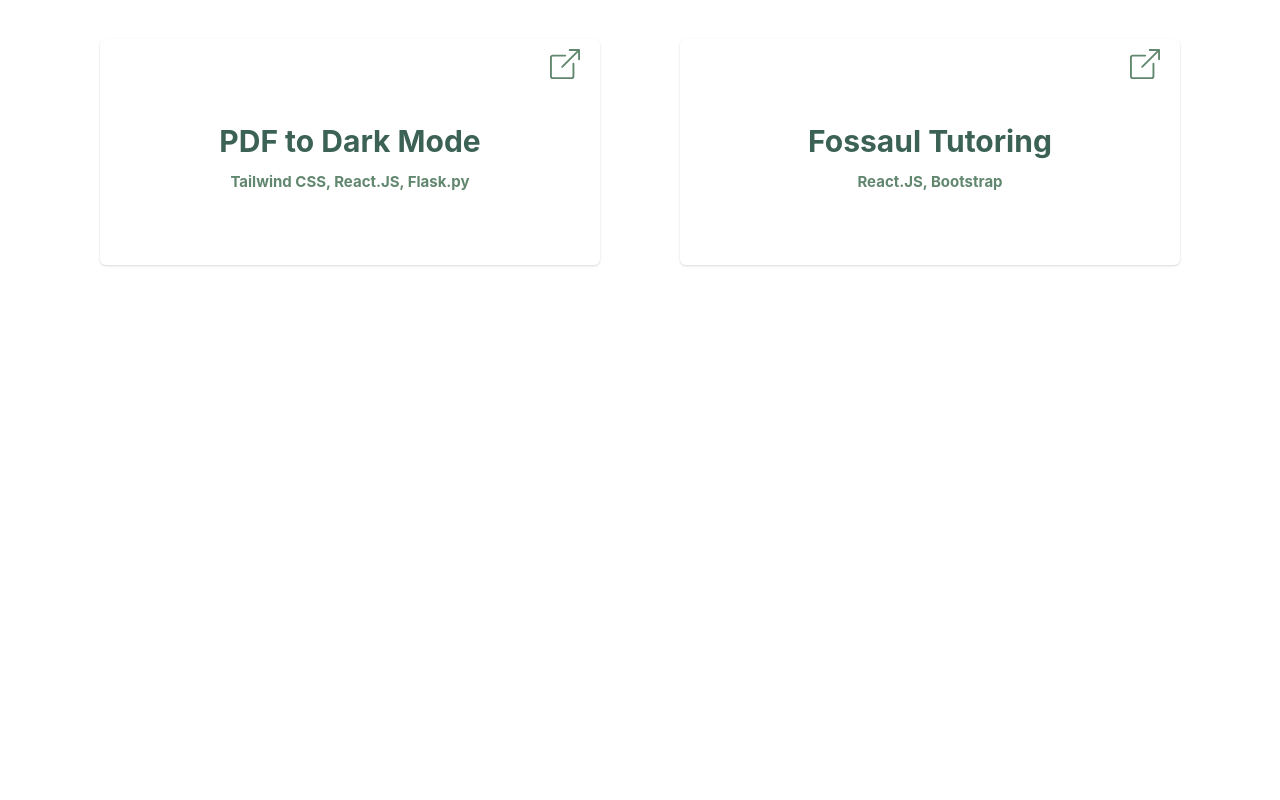
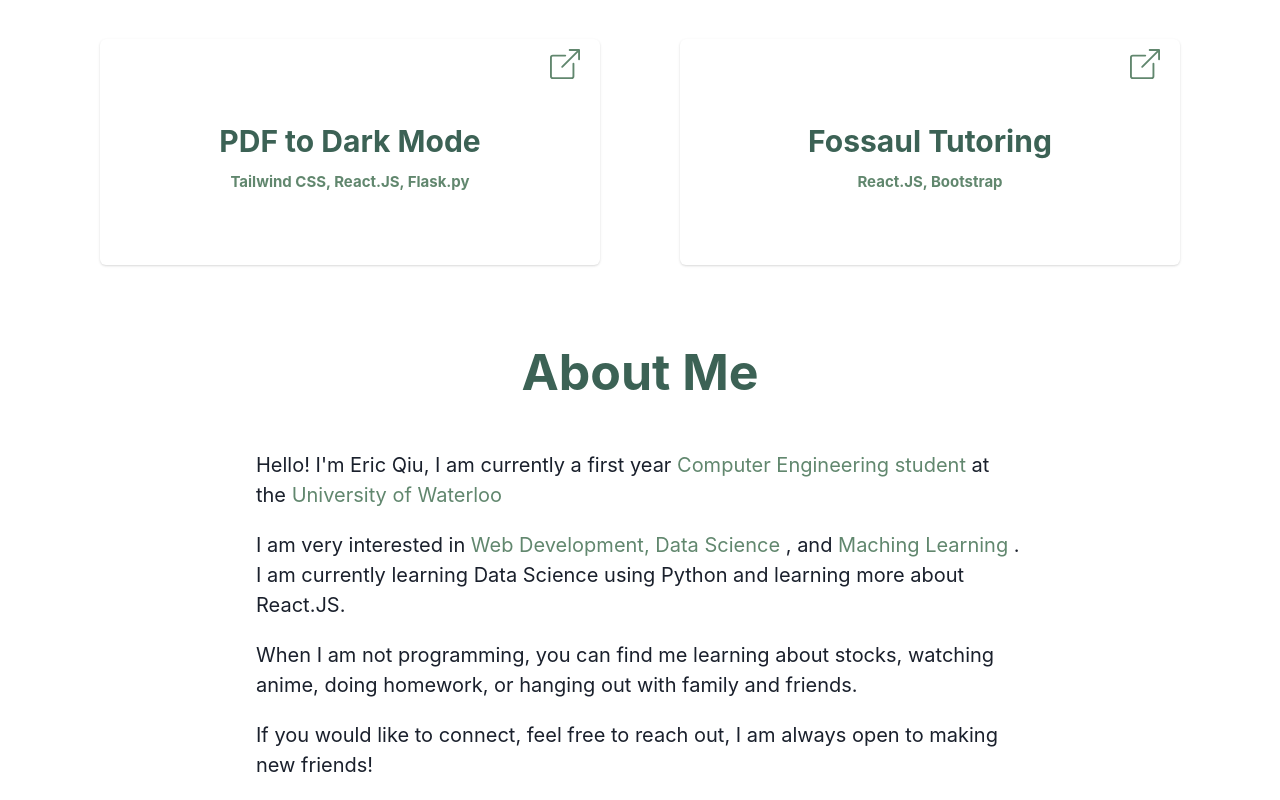
Before and after one commit to ericqiu04/ericqiu04.github.io, a React (Create React App) app: page / in a window 1280 px wide. Shown: the part 905-1705 px from the top of the page. Before the commit the page ends 1210 px from the top, so only its background shows below. Built offline with nearby package versions, Linux system fonts and the light colour scheme.

Commit message:
finished about me section and created contact form file

```diff
--- a/src/App.js
+++ b/src/App.js
@@ -3,8 +3,8 @@ import Navbar from "./components/beginning/Navbar";
 import Home from "./components/beginning/home";
 import '../src/styles.css'
 import { Projects } from "./components/projects/projects";
-import PCard from "./components/projects/projectCard";
-import PCardExpand from "./components/projects/projectCardExpand";
+
+import { About } from "./components/about-me/about";
 const App = () => {
   return (
     // eslint-disable-next-line
@@ -12,6 +12,7 @@ const App = () => {
       <Navbar />
       <Home />
       <Projects/>
+      <About/>
     </div>
 
 
--- a/src/components/about-me/about.js
+++ b/src/components/about-me/about.js
@@ -1,3 +1,42 @@
+import { Box, Flex, Text, VStack } from "@chakra-ui/react"
+
 export const About = () => {
+    return (
+        <>
 
+            <Flex justifyContent="center" >
+                <VStack spacing = {20}>
+                    <Box mt={30} justifyItems="center" w='60%' align='left' >
+                        <Box align='center' pb = {10}>
+                            <Text fontSize={50} as='b' color="#3C6255" display="box">
+                                About Me
+                            </Text>
+                        </Box>
+
+
+                            <Text fontSize={20} pb = {5} >
+                                Hello! I'm Eric Qiu, I am currently a first year <Flex color="#61876E" display="inline">Computer Engineering student</Flex> at the <Flex color="#61876E" display="inline">University of Waterloo</Flex>
+                            </Text>
+                            <Text fontSize={20} pb = {5}>
+                                I am very interested in <Flex color="#61876E" display="inline">Web Development, Data Science </Flex>, and <Flex color="#61876E" display="inline"> Maching Learning </Flex>. I am currently learning Data Science using Python and learning more about React.JS.
+                            </Text>
+                            <Text fontSize={20} pb = {5}>
+                                When I am not programming, you can find me learning about stocks, watching anime, doing homework, or hanging out with family and friends.
+                            </Text>
+                            <Text fontSize={20} pb = {5}>
+                                If you would like to connect, feel free to reach out, I am always open to making new friends!
+                            </Text>
+
+                    </Box>
+                </VStack>
+            </Flex>
+
+
+
+
+        </>
+
+
+
+    )
 }
--- a/src/components/beginning/Navbar.js
+++ b/src/components/beginning/Navbar.js
@@ -1,8 +1,8 @@
-import { Flex, Icon, IconButton, Text, Collapse, Slide } from '@chakra-ui/react'
+import { Flex, Icon, IconButton, Text,  Slide } from '@chakra-ui/react'
 import { HamburgerIcon, CloseIcon } from '@chakra-ui/icons'
 import { FaGithub, FaLinkedin } from 'react-icons/fa'
 import { HiDocumentText } from 'react-icons/hi'
-import { useColorMode, useColorModeValue } from '@chakra-ui/react'
+import { useColorModeValue } from '@chakra-ui/react'
 import { HStack } from '@chakra-ui/react'
 import { useDisclosure, Image } from '@chakra-ui/react'
 import { motion } from "framer-motion";
@@ -15,10 +15,11 @@ import icon from '../../matcha-tea-icon.png'
 import { Box } from '@chakra-ui/react'
 const Navbar = () => {
     const { isOpen, onToggle } = useDisclosure()
-    const { colorMode, toggleColorMode } = useColorMode()
+    {//const { colorMode, toggleColorMode } = useColorMode()
+    }
     const color = useColorModeValue('black', 'white')
     const textCol = useColorModeValue('#61876E', '#A6BB8D')
-    const handleClick = () => {
+    {/*const handleClick = () => {
         toggleColorMode();
         const styleEl = document.createElement('style');
         const cssText = document.createTextNode(
@@ -29,7 +30,7 @@ const Navbar = () => {
         setTimeout(() => {
             document.head.removeChild(styleEl);
         }, 300);
-    };
+    };*/}
     return (
         <Box maxW='100%' p={4} color={color} sx={{ position: '-webkit-sticky', /* Safari */ position: 'sticky', top: '0', }} backdropBlur="20px" zIndex={100} position='relative' >
             <Flex alignItems="center" justify="space-between" ml={['5px', '5px', '20px', '20px']} mr={['5px', '5px', '20px', '20px']}>
--- a/src/components/projects/projectCard.js
+++ b/src/components/projects/projectCard.js
@@ -1,8 +1,6 @@
-import { Card, CardBody, Text, Image, Stack, Heading, useColorModeValue, Icon } from "@chakra-ui/react"
-import { ArrowForwardIcon } from "@chakra-ui/icons"
+import { Card, CardBody, Text, Stack, Heading, useColorModeValue, Icon } from "@chakra-ui/react"
 import { BsBoxArrowUpRight } from "react-icons/bs"
 import { useState } from "react"
-import { MotionConfig } from "framer-motion"
 import { motion } from "framer-motion"
 import '../../styles.css'
 const PCard = (info) => {
--- a/src/components/projects/projectCardExpand.js
+++ b/src/components/projects/projectCardExpand.js
@@ -1,4 +1,4 @@
-import { HStack, Card, CardBody, Text, Stack, Heading, useColorModeValue, Icon, Center, IconButton, Image } from "@chakra-ui/react"
+import { HStack, Card, CardBody, Text, Stack, Heading, useColorModeValue, IconButton, Image } from "@chakra-ui/react"
 import { BsBoxArrowDownLeft } from "react-icons/bs"
 import { motion } from "framer-motion"
 import Backdrop from "./backdrop"
--- a/src/components/projects/projects.js
+++ b/src/components/projects/projects.js
@@ -1,12 +1,8 @@
-import { motion } from "framer-motion";
-import { useState } from "react";
-import { AnimatePresence } from "framer-motion";
 import { Information } from "../../js files/projectInfo";
 import PCard from "./projectCard";
 import { VStack, Text, HStack, Flex, Grid } from "@chakra-ui/react";
 export const Projects = () => {
 
-    const [selectedId, setSelectedId] = useState(null)
 
     return (
         <>
```
Also changed, not shown: src/components/contact form/contactForm.js (added).
